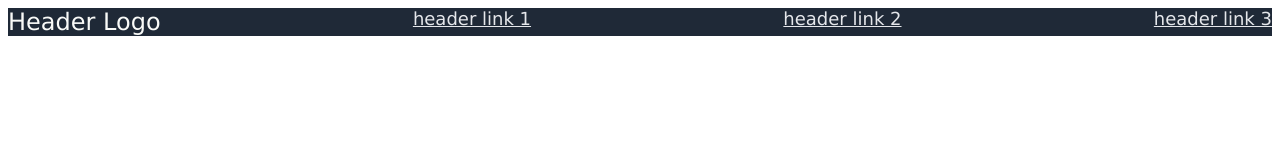
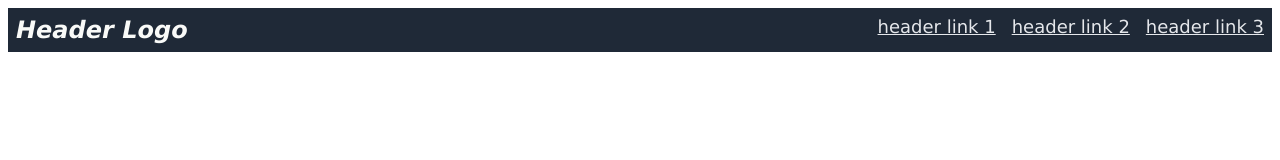
Before and after one commit to emh1194/landingpage, a plain HTML site: page landingpage.html in a window 1280 px wide. Drawn offline with Linux system fonts and the light colour scheme.

Commit message:
edit flex setting in header for stylized heading

```diff
--- a/style.css
+++ b/style.css
@@ -1,16 +1,24 @@
+div {
+    font-family: 'Lucida Sans', 'Lucida Sans Regular', 'Lucida Grande', 'Lucida Sans Unicode', Geneva, Verdana, sans-serif
+}
+
 .header {
     display: flex;
     justify-content: space-between;
     background-color: #1F2937;
-    font-family: 'Lucida Sans', 'Lucida Sans Regular', 'Lucida Grande', 'Lucida Sans Unicode', Geneva, Verdana, sans-serif
 }
 
 .header-logo {
 font-size: 24px;
 color: #f9faf8;
+flex-grow: 1;
+padding: 8px;
+font-style: italic;
+font-weight: bold;
 }
 
 .header-links {
 font-size: 18px;
 color: #E5E7EB;
+padding: 8px;
 }
```
